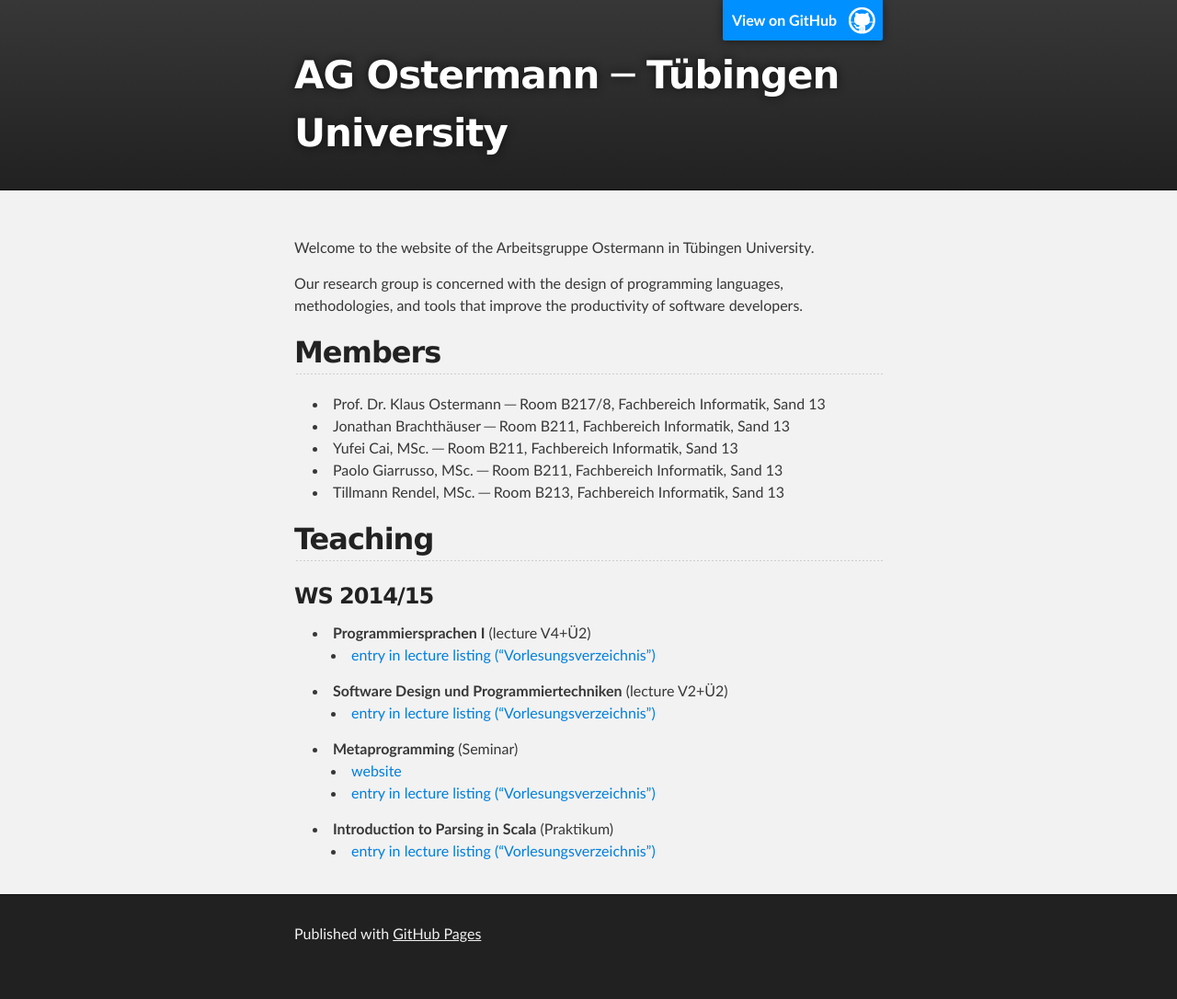
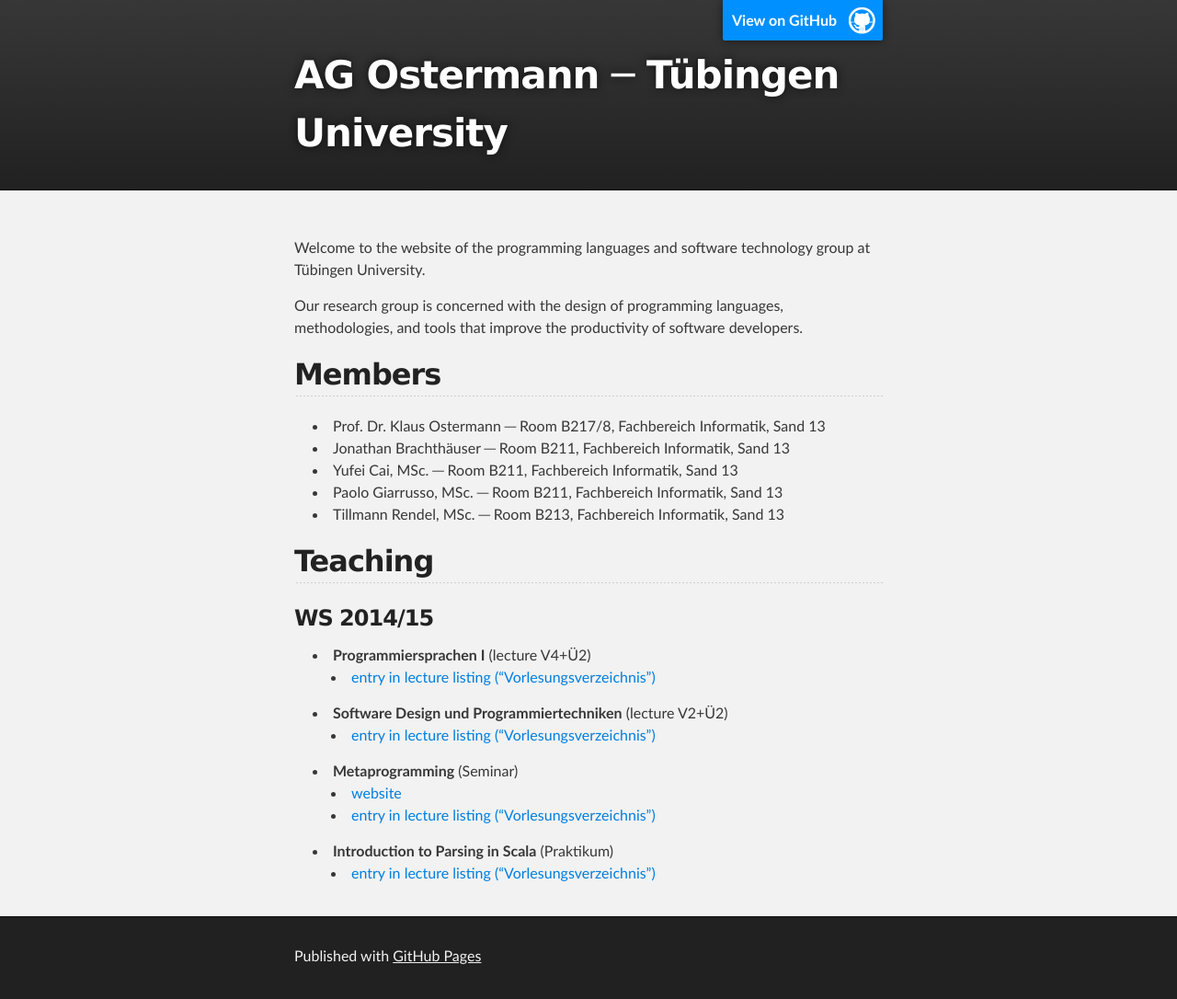
Before and after one commit to ps-mr/ps-mr.github.io, a Jekyll site: the page built from index.md, in a window 1280 px wide. Shown: the whole page at 92% size. Built offline with Jekyll 4.4.1, drawn with Linux system fonts in a browser that asks for light colours; before the commit the page ends 1062 px from its top, so only the background shows below that.

Commit message:
Put group name.

```diff
--- a/index.md
+++ b/index.md
@@ -2,7 +2,7 @@
 layout: index
 ---
 
-Welcome to the website of the Arbeitsgruppe Ostermann in Tübingen University.
+Welcome to the website of the programming languages and software technology group at Tübingen University.
 
 Our research group is concerned with the design of programming languages, methodologies, and tools that improve the productivity of software developers.
 
```
